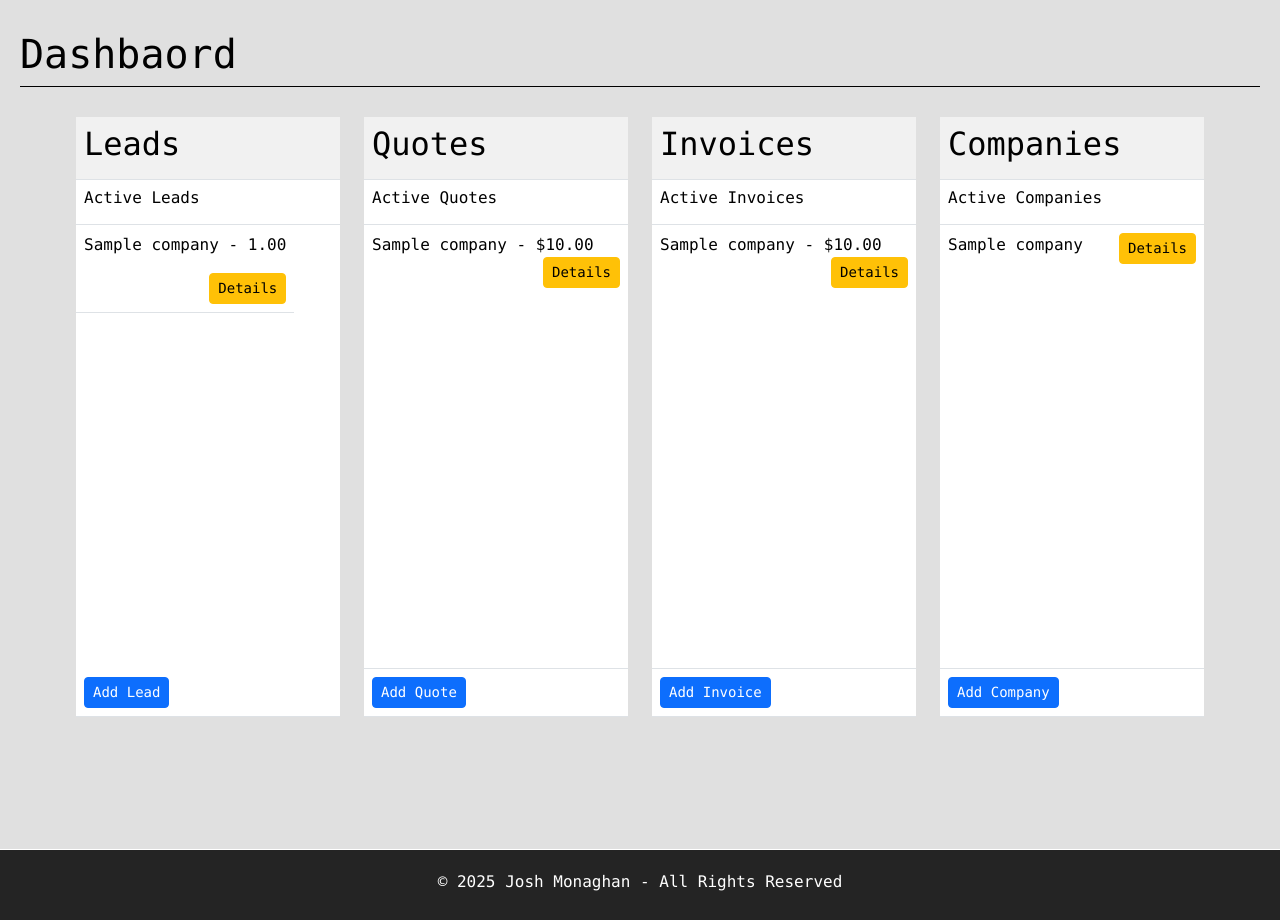
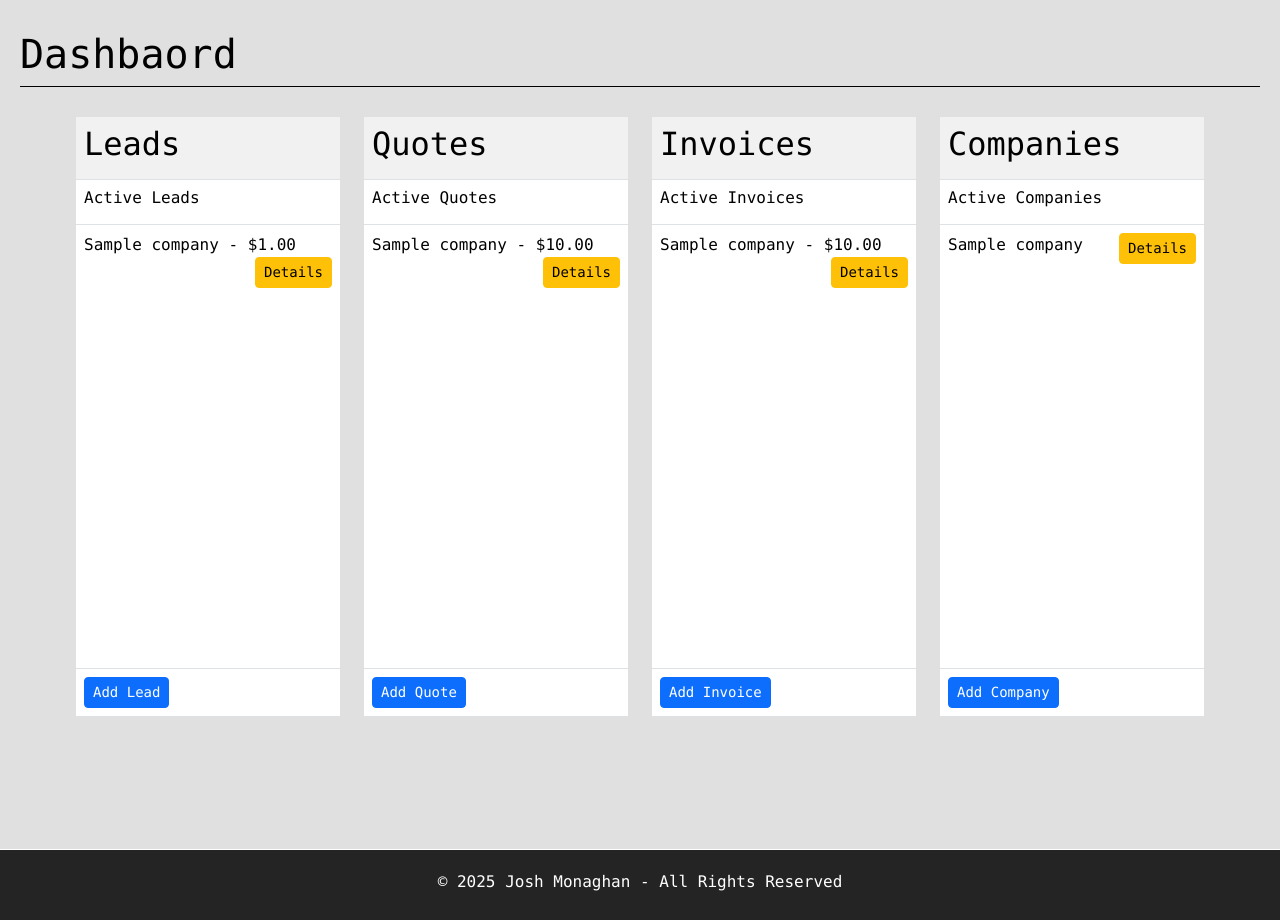
Before and after one commit to JoshMono/SoftwareEngineering-Major-Project, a Django app: page / in a window 1280 px wide. Shown: the part 59-979 px from the top of the page. Run offline with Django 5.2, Linux system fonts and the light colour scheme; a user stored in the database is signed in; tables that the repository leaves empty hold one stand-in row (values such as "Sample post"); some libraries are stand-ins or nearby versions.

Commit message:
Little tweaks to dashboard

```diff
--- a/Django/majorApp/models.py
+++ b/Django/majorApp/models.py
@@ -70,7 +70,7 @@ class Lead(models.Model):
     last_contact_date = models.DateField(default=datetime.date.today(), null=True, blank=True)
 
     def __str__(self):
-        return f"{self.company} - {self.estimated_value}"
+        return f"{self.company} - ${self.estimated_value}"
 
     def get_firm(self):
         return self.company.firm
--- a/Django/majorApp/templates/majorApp/dashboard.html
+++ b/Django/majorApp/templates/majorApp/dashboard.html
@@ -33,13 +33,18 @@
                             <h2>Active Leads</h2>
                         </td>
                     </tr>
-                    {% for lead in leads %}
-                    <tr class="btn-group flex-wrap">
-                        <td>
-                            <p>{{lead}}</p><span style="float: right;"><a href="" class="btn btn-sm btn-warning">Details</a></span>
+                    <tr class="Items">
+                        <td >
+                            <ul>
+                                {% for lead in leads %}
+                                    <li style="margin-bottom: 10px;">
+                                        {{lead}}<span style="float: right;"><a  href="" class="btn btn-sm btn-warning ">Details</a></span>
+                                    </li>
+
+                                {% endfor %}
+                            </ul>
                         </td>
                     </tr>
-                    {% endfor %}
 
                 </tbody>
                 <tfoot>
@@ -67,13 +72,18 @@
                             <h2>Active Quotes</h2>
                         </td>
                     </tr>
-                    {% for quote in quotes %}
-                    <tr>
-                        <td>
-                            {{quote}}<span style="float: right;"><a href="" class="btn btn-sm btn-warning">Details</a></span>
+                    <tr class="Items">
+                        <td >
+                            <ul>
+                                {% for quote in quotes %}
+                                    <li style="margin-bottom: 10px;">
+                                        {{quote}}<span style="float: right;"><a  href="" class="btn btn-sm btn-warning ">Details</a></span>
+                                    </li>
+
+                                {% endfor %}
+                            </ul>
                         </td>
                     </tr>
-                    {% endfor %}
 
                 </tbody>
                 <tfoot>
@@ -100,13 +110,18 @@
                             <h2>Active Invoices</h2>
                         </td>
                     </tr>
-                    {% for invoice in invoices %}
-                    <tr>
-                        <td>
-                            {{invoice}}<span style="float: right;"><a href="" class="btn btn-sm btn-warning">Details</a></span>
+                    <tr class="Items">
+                        <td >
+                            <ul>
+                                {% for invoice in invoices %}
+                                    <li style="margin-bottom: 10px;">
+                                        {{invoice}}<span style="float: right;"><a  href="" class="btn btn-sm btn-warning ">Details</a></span>
+                                    </li>
+
+                                {% endfor %}
+                            </ul>
                         </td>
                     </tr>
-                    {% endfor %}
 
                 </tbody>
                 <tfoot>
--- a/Django/majorApp/views.py
+++ b/Django/majorApp/views.py
@@ -2,6 +2,7 @@ from django.shortcuts import render
 from django.http import HttpResponse
 from django.contrib.auth.decorators import login_required
 from .models import Company, Lead, Quote, Invoice
+from django.db.models import Q
 
 # Create your views here.
 @login_required
@@ -10,7 +11,7 @@ def dashboard(request):
 
     companies = Company.objects.all()
     leads = Lead.objects.all()
-    quotes = Quote.objects.all()
+    quotes = Quote.objects.filter(Q(status="S") | Q(status="D"))
     invoices = Invoice.objects.filter(status="D")
 
     context['companies'] = companies
```
